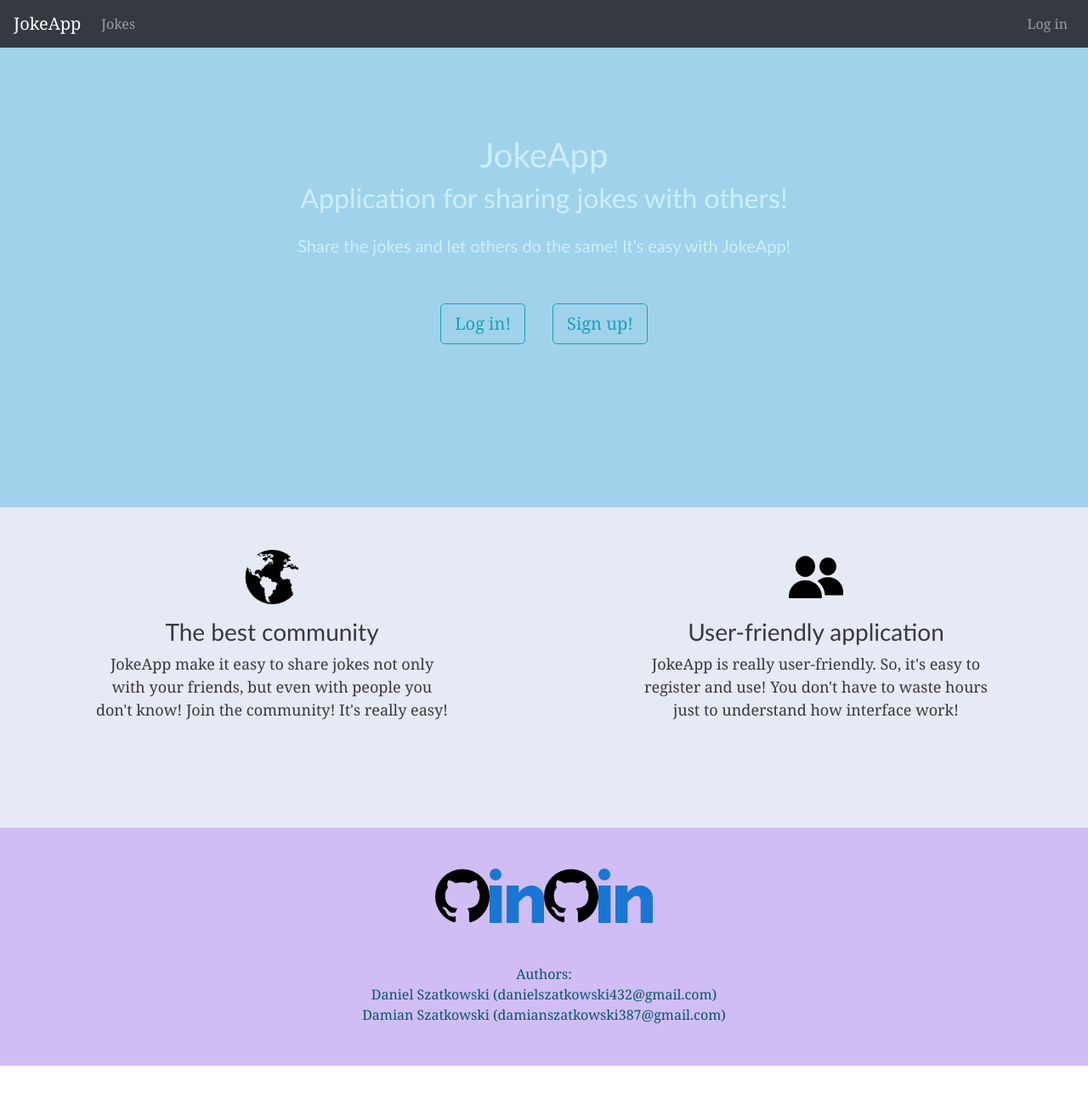
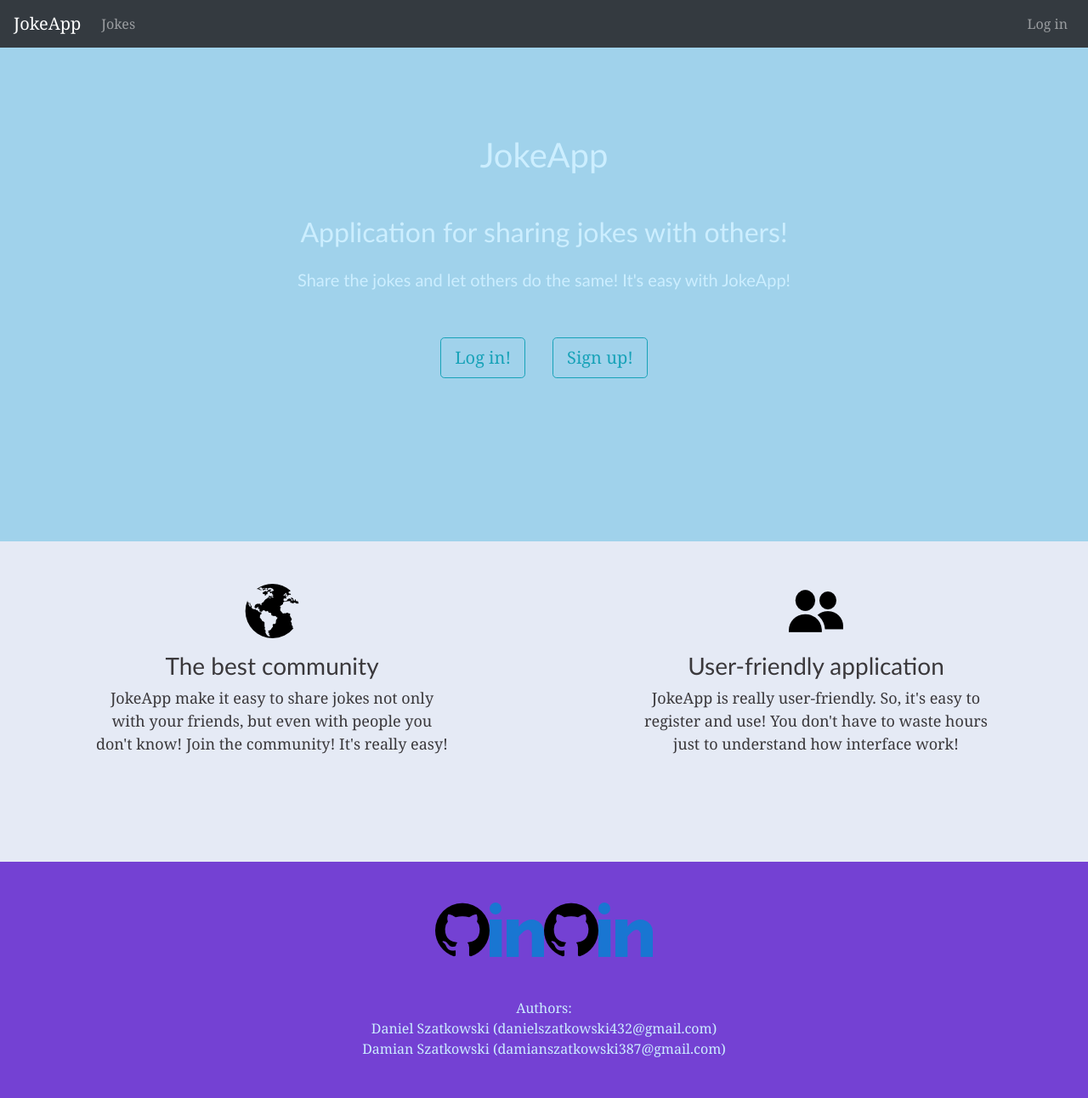
Before and after one commit to DanielSzatkowski/JokeApp-Frontend, a React (Create React App) app: page / in a window 1280 px wide. Shown: the whole page at 85% size. Before the commit the page ends 1254 px from the top, so only its background shows below. Built offline with nearby package versions, Linux system fonts and the light colour scheme.

Commit message:
styles for commentadd component added and footer's background color changed

```diff
--- a/src/components/commentAdd/CommentAdd.js
+++ b/src/components/commentAdd/CommentAdd.js
@@ -2,7 +2,8 @@ import React, {Component} from "react";
 import {Formik} from "formik";
 import * as Yup from "yup";
 import commentServ from "../../services/commentsServ";
-import {Form, Modal, Row, Alert, Button, Spinner} from "react-bootstrap";
+import {Form, Modal, Row, Alert, Button, Spinner, Container} from "react-bootstrap";
+import "./comment-add.css";
 
 
 class CommentAdd extends Component {
@@ -59,10 +60,13 @@ class CommentAdd extends Component {
                 >
 
                 {({values, errors, touched, isSubmitting, handleBlur, handleChange, handleSubmit}) => (
+                    <Container>
+                        <h2>Add comment</h2>
                         <Form onSubmit={handleSubmit}>
                             <Form.Group as={Row}>
                                 <Form.Control
                                     type="text"
+                                    as="textarea"
                                     placeholder="content"
                                     name="content"
                                     value={values.content}
@@ -89,6 +93,7 @@ class CommentAdd extends Component {
                                 </Button>
                             </Form.Group>
                         </Form>
+                    </Container>
                 )}
 
                 </Formik>
--- /dev/null
+++ b/src/components/commentAdd/comment-add.css
@@ -0,0 +1,8 @@
+Form {
+    margin-top: 5vh;
+}
+
+h2 {
+    margin-top: 5vh;
+    text-align: center;
+}
--- a/src/components/home/home.css
+++ b/src/components/home/home.css
@@ -15,6 +15,6 @@
 }
 
 .footer {
-    background: #D0BDF4;
-    color: #0a5175
+    background: #7441d3;
+    color: #cceeff
 }
```
Lines whose indentation alone changed are shown as unchanged.
